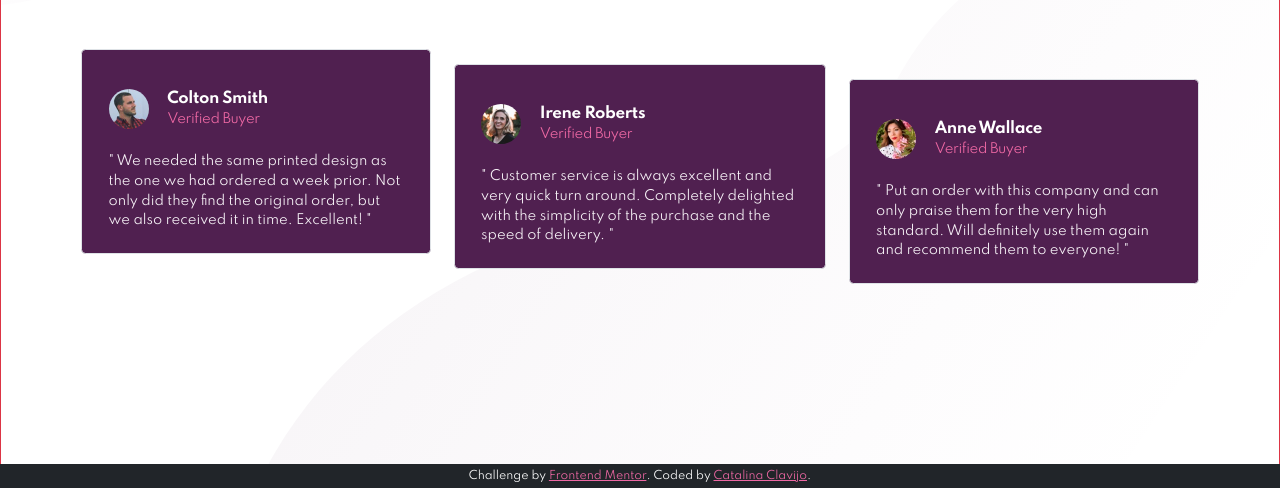
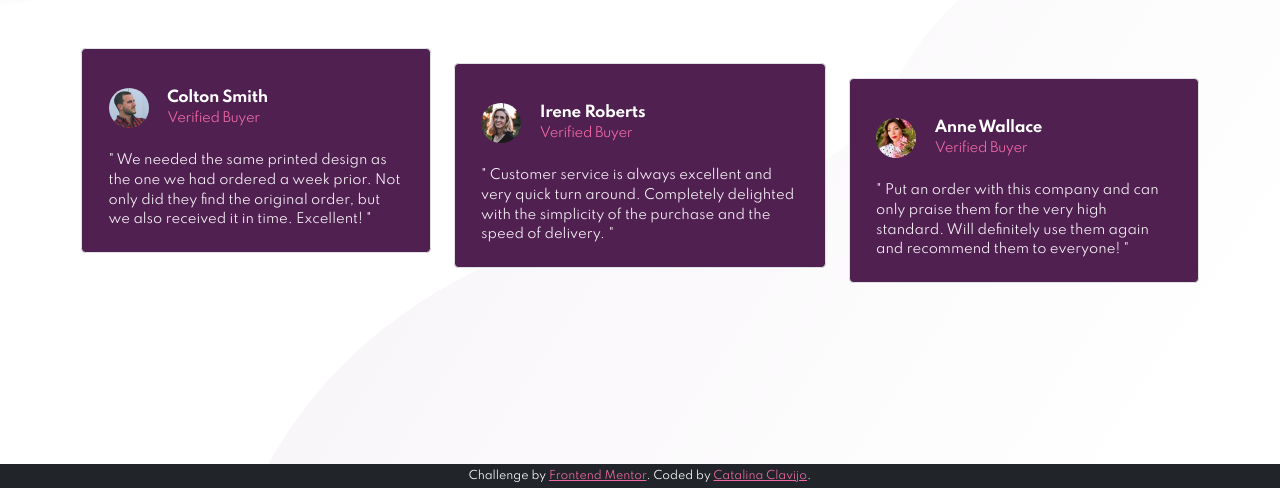
Before and after one commit to Cataclas/Frontend-Mentor_Social-proof-section, a plain HTML site: page index.html in a window 1280 px wide. Shown: the part 312-800 px from the top of the page. Drawn offline with nearby package versions, Linux system fonts and the light colour scheme.

Commit message:
Update index.html

```diff
--- a/index.html
+++ b/index.html
@@ -13,7 +13,7 @@
 </head>
 
 <body>
-    <main class="border border-danger end-0 h-100 overflow-auto position-absolute start-0 w-100">
+    <main class="end-0 h-100 overflow-auto position-absolute start-0 w-100">
         <section class="container-lg py-5 w-100">
             <div class="align-items-center d-flex justify-content-center m-0 py-5 row w-100">
                 <div class="col-12 col-md-6 d-flex flex-column h-100 justify-content-end p-0 pe-sm-3 pe-0 pe-md-5 text-center text-md-start">
```
